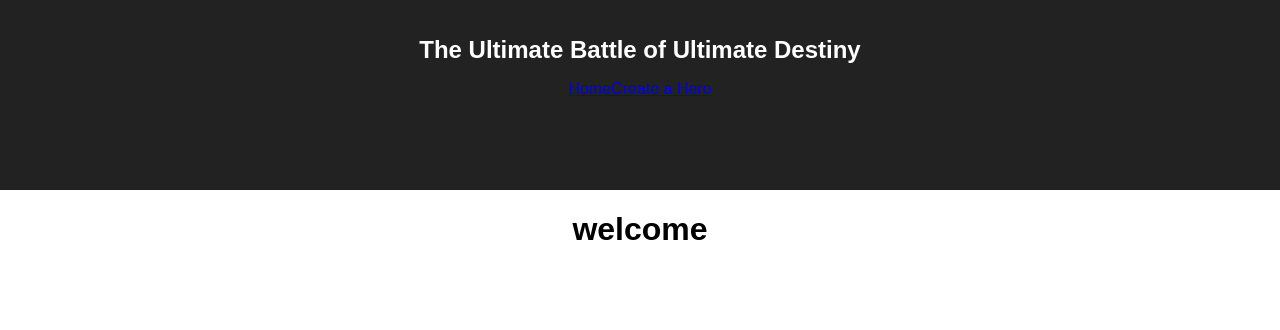
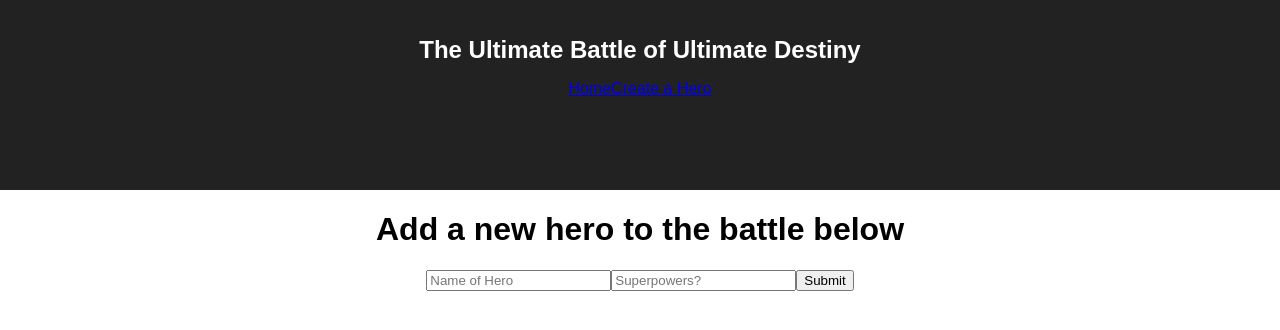
Before and after one commit to dlousa92/mernapp-frontend, a React (Create React App) app: page /new in a window 1280 px wide. Shown: the top 330 px of the page. Built offline with nearby package versions, Linux system fonts and the light colour scheme.

Commit message:
create form in which a player can add a hero to the battle

```diff
--- a/src/Components/New/New.js
+++ b/src/Components/New/New.js
@@ -1,12 +1,54 @@
 import React, { Component } from 'react'
+import axios from 'axios'
 
 class New extends Component {
+  constructor () {
+    super()
+
+    this.state = {
+      name: '',
+      superPower: ''
+    }
+    this.createHero = this.createHero.bind(this)
+    this.setName = this.setName.bind(this)
+    this.setSuperPower = this.setSuperPower.bind(this)
+    this.onClick = this.onClick.bind(this)
+  }
   render () {
     return (
       <div>
-        <h1>welcome</h1>
+        <h1>Add a new hero to the battle below</h1>
+        <form onSubmit={this.onClick}>
+          <input type='text' placeholder='Name of Hero' onChange={this.setName} />
+          <input type='text' placeholder='Superpowers?' onChange={this.setSuperPower} />
+          <input type='submit' value='Submit' />
+        </form>
       </div>
     )
+  }
+  createHero (e) {
+    e.preventDefault()
+
+    axios.post('http://localhost:8000/api/heroes', {
+      name: this.state.name,
+      superPower: this.state.superPower
+    })
+      .then(function (res) {
+      })
+  }
+  onClick (e) {
+    this.createHero(e)
+    this.props.history.push('/')
+  }
+  setName (e) {
+    this.setState({
+      name: e.target.value
+    })
+  }
+  setSuperPower (e) {
+    this.setState({
+      superPower: e.target.value
+    })
   }
 }
 
```
